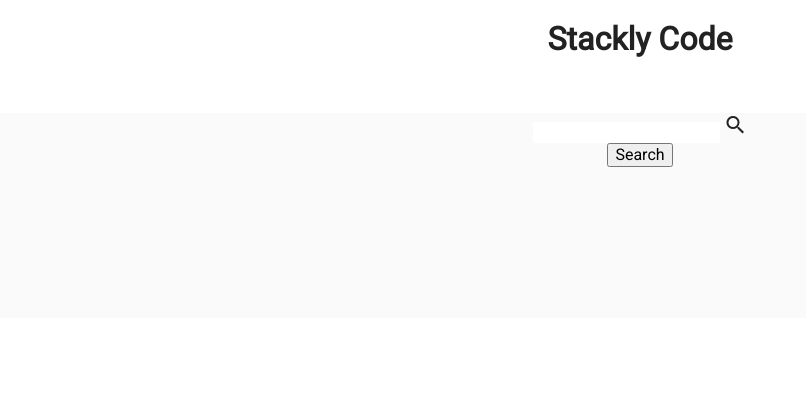
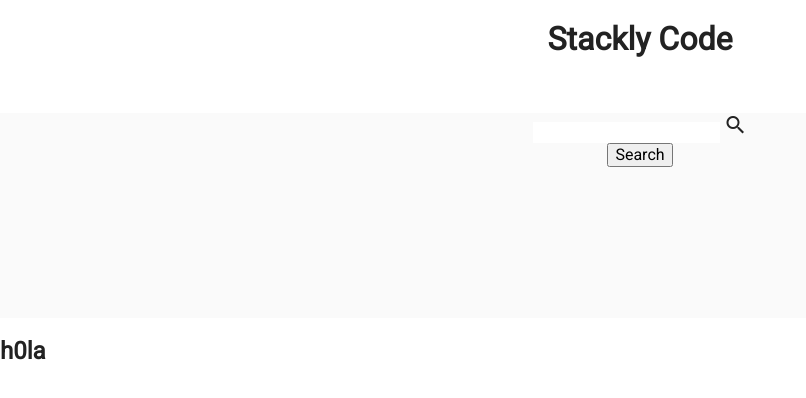
Before and after one commit to pepi1100/randomQuoteGenerator, a website built with Parcel: page index.html in a window 1280 px wide. Shown: the whole page, without its empty margins (0-806 px from the left). Built offline with nearby package versions, Linux system fonts and the light colour scheme.

Commit message:
agregue un h2

```diff
--- a/index.html
+++ b/index.html
@@ -39,6 +39,8 @@
       <button type="submit">Search</button>
     </div>
   </div>
+
+  <h2>h0la</h2>
   <div></div>
 
 
```
